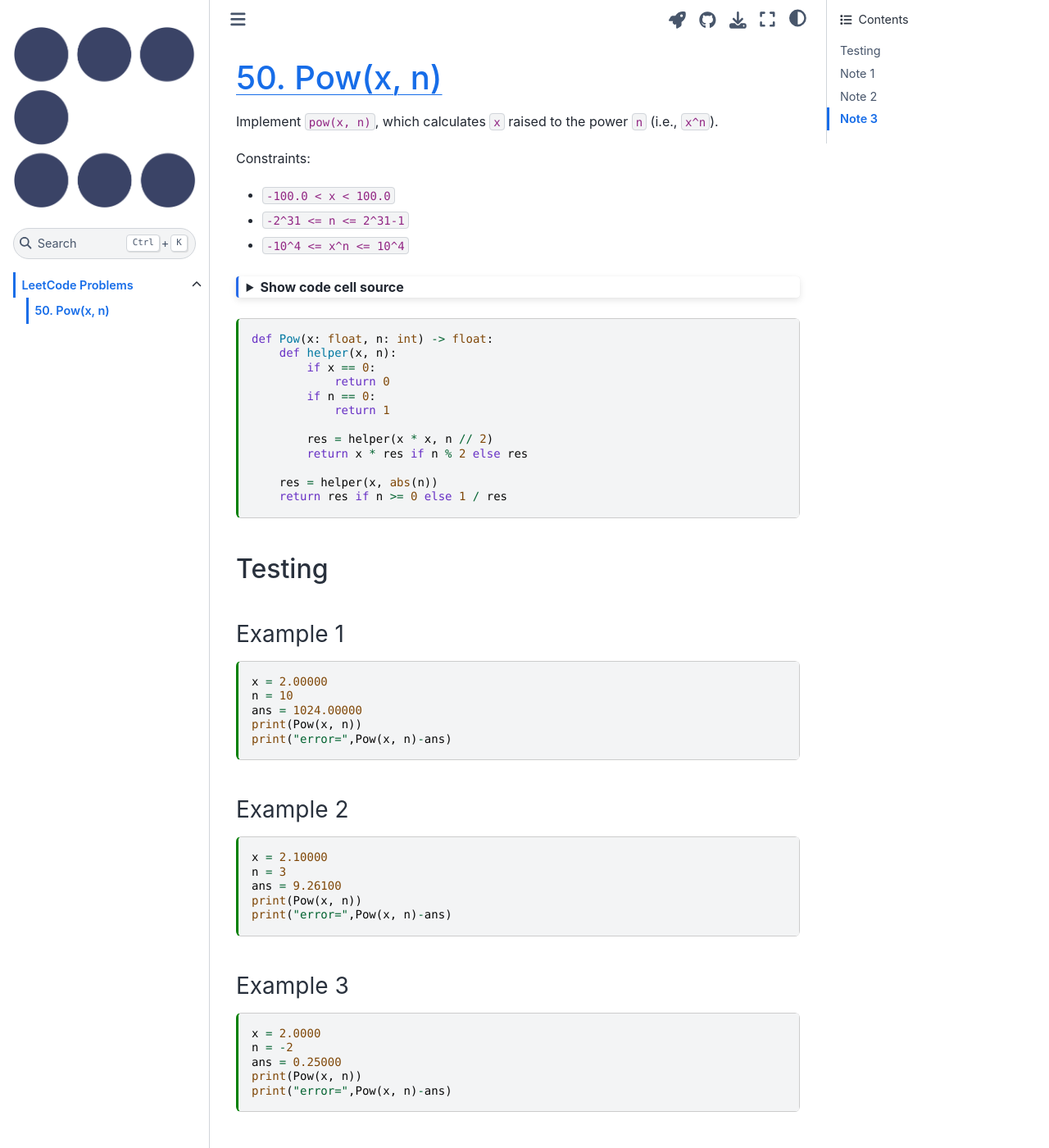
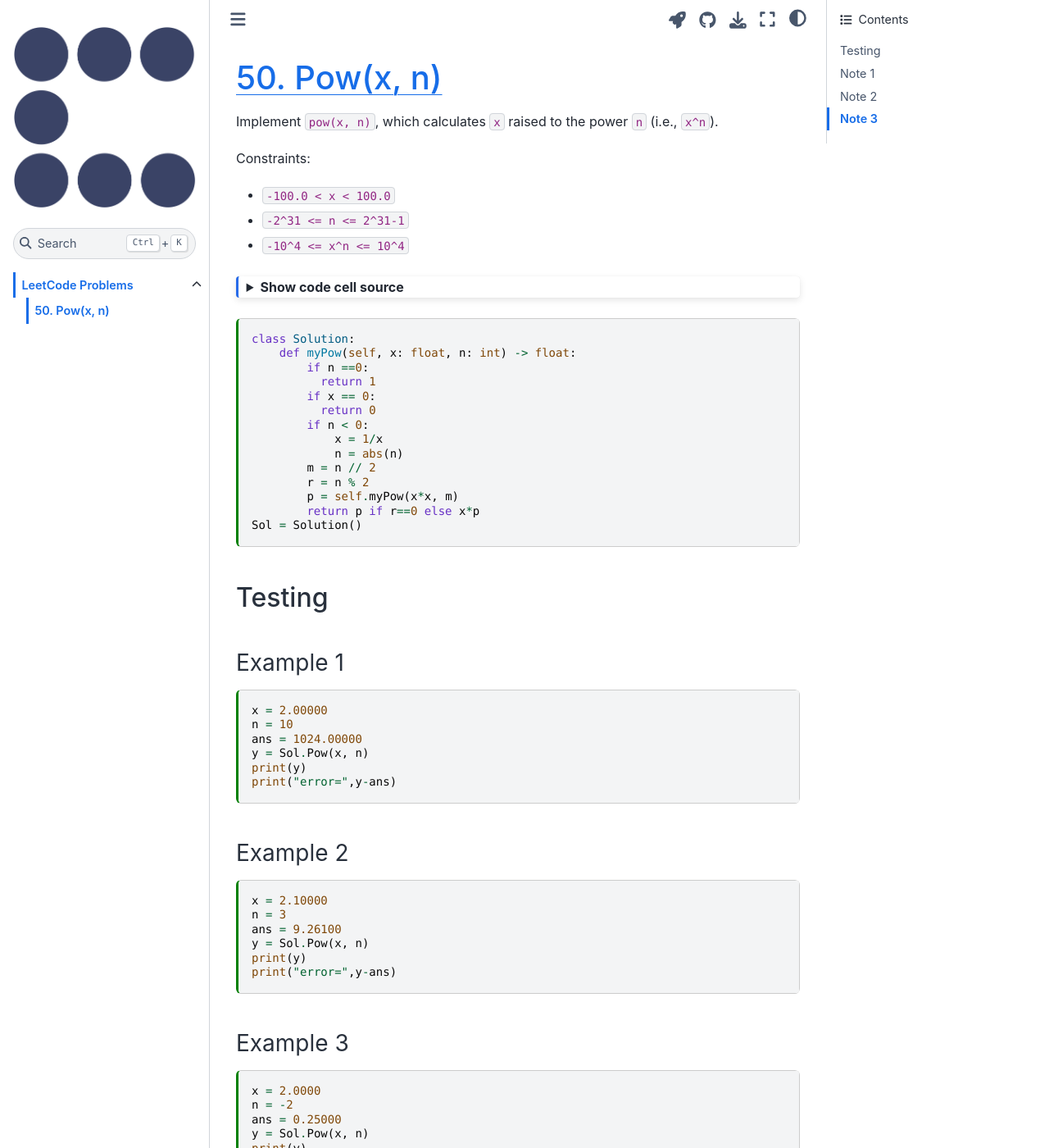
Before and after one commit to eLearningHub/Coding-Book, a Jupyter Book: the page built from leetcode/0050-powx-n.md, in a window 1280 px wide and 1400 px high. Shown: the whole window at 82% size. Built offline with Jupyter Book 1.0.4 settings and Sphinx 7.4.7 and the Sphinx Book theme 1.1.4, drawn with Linux system fonts in a browser that asks for light colours; some of the changed text lies outside the part shown.

Commit message:
Sol.Pow(x, n)

````diff
--- a/leetcode/0050-powx-n.md
+++ b/leetcode/0050-powx-n.md
@@ -29,18 +29,20 @@ YouTubeVideo('g9YQyYi4IQQ')
 ```
 
 ```{code-cell} ipython3
-def Pow(x: float, n: int) -> float:
-    def helper(x, n):
+class Solution:
+    def myPow(self, x: float, n: int) -> float:
+        if n ==0:
+          return 1
         if x == 0:
-            return 0
-        if n == 0:
-            return 1
-
-        res = helper(x * x, n // 2)
-        return x * res if n % 2 else res
-
-    res = helper(x, abs(n))
-    return res if n >= 0 else 1 / res
+          return 0
+        if n < 0:
+            x = 1/x
+            n = abs(n)
+        m = n // 2
+        r = n % 2
+        p = self.myPow(x*x, m)
+        return p if r==0 else x*p
+Sol = Solution()
 ```
 
 ## Testing
@@ -51,8 +53,9 @@ def Pow(x: float, n: int) -> float:
 x = 2.00000
 n = 10
 ans = 1024.00000
-print(Pow(x, n))
-print("error=",Pow(x, n)-ans)
+y = Sol.Pow(x, n)
+print(y)
+print("error=",y-ans)
 ```
 
 ### Example 2
@@ -61,8 +64,9 @@ print("error=",Pow(x, n)-ans)
 x = 2.10000
 n = 3
 ans = 9.26100
-print(Pow(x, n))
-print("error=",Pow(x, n)-ans)
+y = Sol.Pow(x, n)
+print(y)
+print("error=",y-ans)
 ```
 
 ### Example 3
@@ -71,8 +75,9 @@ print("error=",Pow(x, n)-ans)
 x = 2.0000
 n = -2
 ans = 0.25000
-print(Pow(x, n))
-print("error=",Pow(x, n)-ans)
+y = Sol.Pow(x, n)
+print(y)
+print("error=",y-ans)
 ```
 
 ### Example 4
@@ -81,8 +86,9 @@ print("error=",Pow(x, n)-ans)
 x = 10.0
 n = 308
 ans = 1e308
-print(Pow(x, n))
-print("error=",Pow(x, n)-ans)
+y = Sol.Pow(x, n)
+print(y)
+print("error=",y-ans)
 ```
 
 ### Example 5
@@ -91,11 +97,13 @@ print("error=",Pow(x, n)-ans)
 x = 10.0
 n = 309
 ans = 1e309
-print(Pow(x, n))
-print("error=",Pow(x, n)-ans)
+y = Sol.Pow(x, n)
+print(y)
+print("error=",y-ans)
 ```
 
 ## Note 1
+
 Maximum integer for 64 bit Python:
 
 ```{code-cell} ipython3
````
